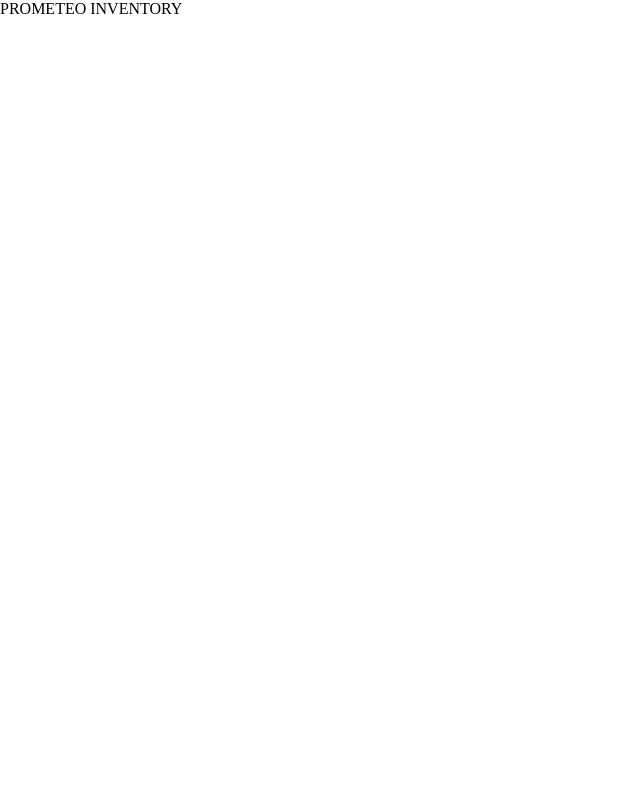
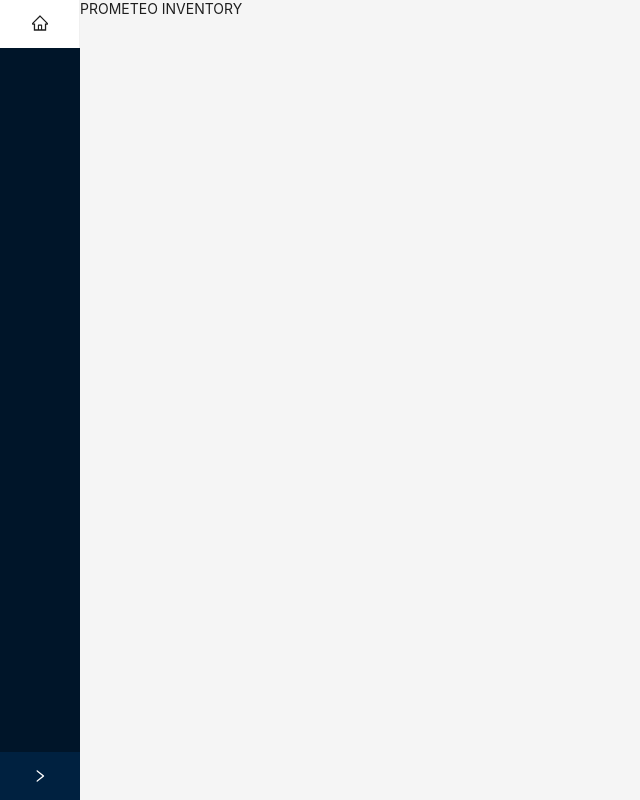
Before and after one commit to Ronald803/inventory-prometeo-fe, a React (Vite) app: page / in a window 1280 px wide. Shown: the whole page, without its empty margins (0-640 px from the left). Built offline with nearby package versions, Linux system fonts and the light colour scheme.

Commit message:
Create MainLayout.tsx

```diff
--- a/package.json
+++ b/package.json
@@ -10,6 +10,7 @@
     "preview": "vite preview"
   },
   "dependencies": {
+    "@ant-design/icons": "^6.0.0",
     "antd": "^5.24.8",
     "react": "^19.0.0",
     "react-dom": "^19.0.0",
--- a/src/App.tsx
+++ b/src/App.tsx
@@ -1,9 +1,12 @@
 import "./App.css";
+import MainLayout from "./MainLayout";
 
 function App() {
   return (
     <>
-      <div>PROMETEO INVENTORY</div>
+      <MainLayout>
+        <div>PROMETEO INVENTORY</div>
+      </MainLayout>
     </>
   );
 }
--- /dev/null
+++ b/src/MainLayout.tsx
@@ -0,0 +1,34 @@
+import { HomeOutlined } from "@ant-design/icons";
+import { Layout, Menu } from "antd";
+import { useState } from "react";
+
+const { Sider, Content } = Layout;
+
+function MainLayout(props: any) {
+  const [collapsed, setCollapsed] = useState<boolean>(true);
+  return (
+    <Layout style={{ height: "100vh" }}>
+      <Sider
+        collapsible
+        collapsed={collapsed}
+        onCollapse={(value) => {
+          setCollapsed(value);
+        }}
+      >
+        <div>
+          <Menu>
+            <Menu.Item>
+              <HomeOutlined />
+              <span>Home</span>
+            </Menu.Item>
+          </Menu>
+        </div>
+      </Sider>
+      <Layout>
+        <Content>{props.children}</Content>
+      </Layout>
+    </Layout>
+  );
+}
+
+export default MainLayout;
```
Also changed, not shown: 1 other file (tests, documents, lock files or other folders).
